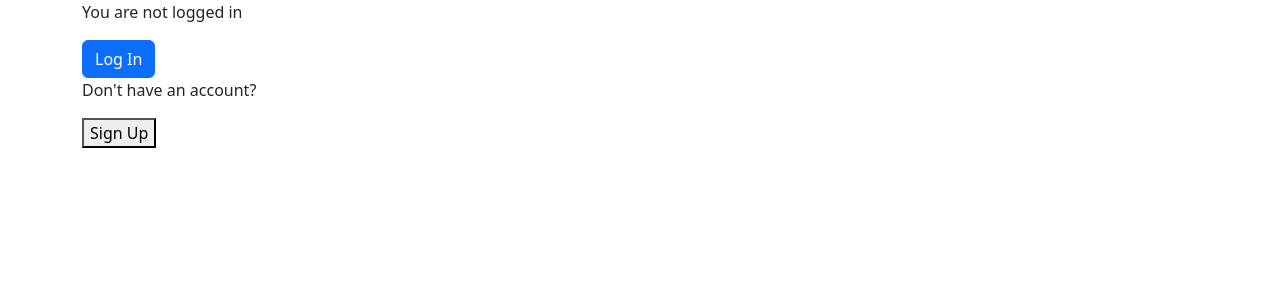
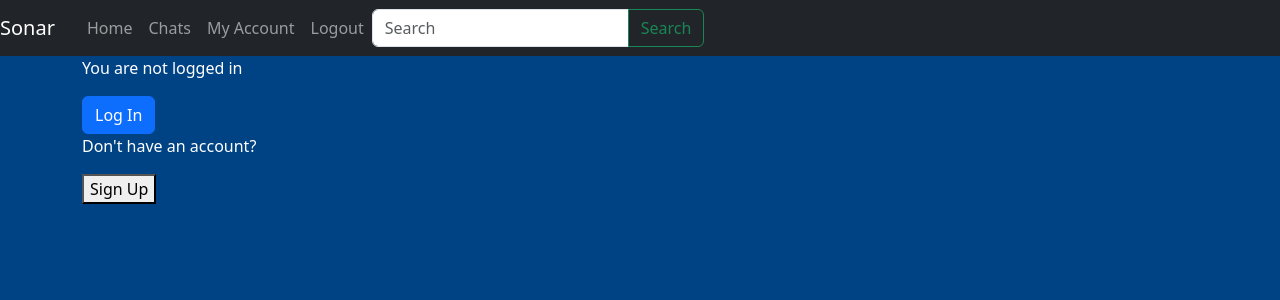
Before and after one commit to SeanKuehl/Group-18-Capstone, a Django app: page / in a window 1280 px wide. Shown: the top 300 px of the page. Run offline with Django 4.2, Linux system fonts and the light colour scheme.

Commit message:
Modified base.html
Edited base html to have the base css that will be used by all pages.

```diff
--- a/templates/base.html
+++ b/templates/base.html
@@ -5,8 +5,36 @@
     <meta name="viewport" content="width=device-width, initial-scale=1">
     <title> </title>
     <link href="https://cdn.jsdelivr.net/npm/bootstrap@5.3.3/dist/css/bootstrap.min.css" rel="stylesheet" integrity="sha384-QWTKZyjpPEjISv5WaRU9OFeRpok6YctnYmDr5pNlyT2bRjXh0JMhjY6hW+ALEwIH" crossorigin="anonymous">
-  </head>
+    </head>
   <body>
+    <nav class="navbar navbar-expand-lg navbar-dark bg-dark justify-content-between">
+      <a class="navbar-brand me-4" href="#">Sonar</a>
+      <button class="navbar-toggler" type="button" data-toggle="collapse" data-target="#navbarNav" aria-controls="navbarNav" aria-expanded="false" aria-label="Toggle navigation">
+        <span class="navbar-toggler-icon"></span>
+      </button>
+      <div class="collapse navbar-collapse" id="navbarNav">
+        <ul class="navbar-nav">
+          <li class="nav-item active">
+            <a class="nav-link" href="#">Home <span class="sr-only"></span></a>
+          </li>
+          <li class="nav-item">
+            <a class="nav-link" href="#">Chats</a>
+          </li>
+          <li class="nav-item">
+            <a class="nav-link" href="#">My Account</a>
+          </li>
+          <li class="nav-item">
+            <a class="nav-link" href="#">Logout</a>
+          </li>
+        </ul>
+        <form class="d-flex">
+          <div class="input-group">
+            <input class="form-control" type="search" placeholder="Search" aria-label="Search">
+            <button class="btn btn-outline-success" type="submit">Search</button>
+          </div>
+        </form>
+      </div>
+    </nav>
     <div class="container">
       {% block content %}
       {% endblock %}
@@ -14,3 +42,10 @@
     <script src="https://cdn.jsdelivr.net/npm/bootstrap@5.3.3/dist/js/bootstrap.bundle.min.js" integrity="sha384-YvpcrYf0tY3lHB60NNkmXc5s9fDVZLESaAA55NDzOxhy9GkcIdslK1eN7N6jIeHz" crossorigin="anonymous"></script>
   </body>
 </html>
+
+<style>
+    body {
+        background-color: #004385;
+        color: #FFFFFF;
+    }
+</style>
```
